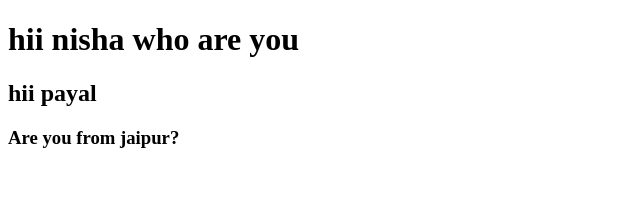
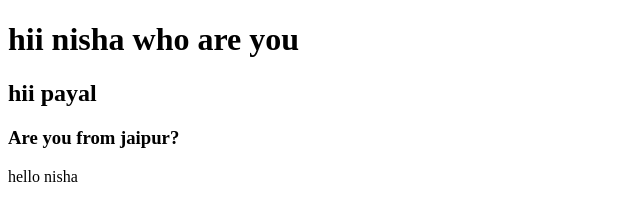
Before and after one commit to Payal-soni414/Learning, a plain HTML site: page nisha.html in a window 1280 px wide. Shown: the full height of the page, 0-640 px from the left. Drawn offline with Linux system fonts and the light colour scheme.

Commit message:
now update code by sonu
hehhehhehehh

```diff
--- a/nisha.html
+++ b/nisha.html
@@ -9,6 +9,7 @@
   <h1>hii nisha who are you</h1>
   <h2>hii payal</h2>
   <h3>Are you from jaipur?</h3>
+  <p>hello nisha</p>
 
 </body>
 </html>
```
